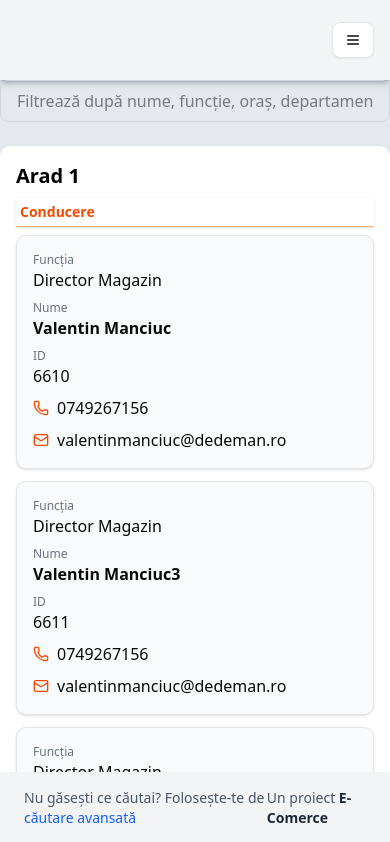
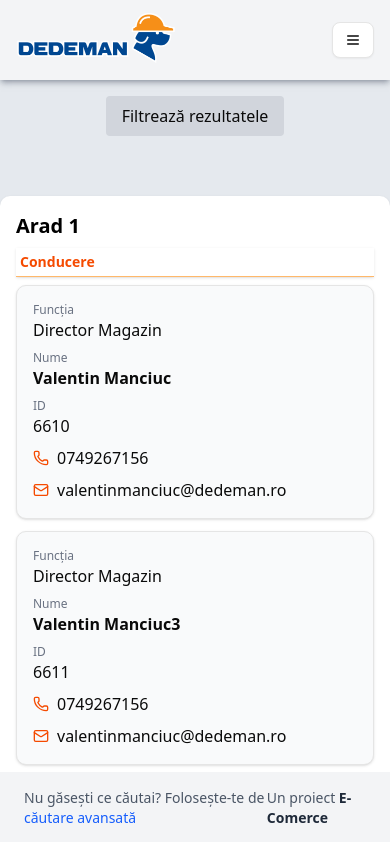
Before and after one commit to LaviniaRusu/next-project, a Next.js app: page /stores/1 in a window 390 px wide. Shown: the top 842 px of the page. Built offline with nearby package versions, Linux system fonts and the light colour scheme.

Commit message:
Filter button, Responsive Homepage, LogoImage->Homepage Button, City push (stores/1), Error  Suggestions

```diff
--- a/src/app/page.tsx
+++ b/src/app/page.tsx
@@ -89,11 +89,11 @@
 "use client";
 
 import SearchInput from "../components/SearchInput";
-import { Input } from "@/components/ui/input";
+
 export default function Home() {
   return (
-    <div className="p-4 md:max-lg:flex ">
-      <h1 className="p-10 place-self-center font-bold">Homepage</h1>
+    <div className="min-h-screen flex flex-col items-center justify-start pt-24 px-4">
+      <h1 className="text-4xl font-bold mb-6 text-center">Homepage</h1>
       <SearchInput />
     </div>
   );
--- a/src/app/stores/page.tsx
+++ b/src/app/stores/page.tsx
@@ -1,6 +1,6 @@
 "use client";
 
-import SearchFilterStores from "../../components/SearchFilrterStores";
+import SearchFilterStores from "../../components/SearchFilterStores";
 
 export default function Stores() {
   return (
--- a/src/components/GroupedDepts.tsx
+++ b/src/components/GroupedDepts.tsx
@@ -563,6 +563,7 @@
 import { Dept } from "../Types/interfaces";
 import { useMediaQuery } from "usehooks-ts";
 import { useState } from "react";
+import { Input } from "./ui/input";
 
 const TableView = ({
   groupedByCity,
@@ -717,6 +718,7 @@
 }) => {
   const isDesktop = useMediaQuery("(min-width: 768px)");
   const [search, setSearch] = useState("");
+  const [showFilter, setShowFilter] = useState(false);
 
   const filteredDeps = apiresp.deps.filter(
     (d) =>
@@ -738,14 +740,34 @@
     groupedByCity[dept.city].push(dept);
   });
   return (
-    <div className="space-y-6">
-      <input
-        type="text"
-        placeholder="Filtrează după nume, funcție, oraș, departament..."
-        className="w-full px-4 py-2 border border-gray-300 rounded-md focus:outline-none focus:ring-2 focus:ring-orange-400"
-        value={search}
-        onChange={(e) => setSearch(e.target.value)}
-      />
+    <div className="w-full mx-auto">
+      <div className="flex flex-col lg:flex-row lg:items-center lg:justify-start gap-4 mb-7 p-4">
+        <div className="w-full lg:w-auto flex justify-center lg:justify-start">
+          <button
+            onClick={() => setShowFilter((prev) => !prev)}
+            className="bg-gray-300 hover:bg-blue-500 hover:text-white transition-colors px-4 py-2 rounded whitespace-nowrap"
+          >
+            Filtrează rezultatele
+          </button>
+        </div>
+
+        <div className="bg-white lg:ml-58 mx-auto relative flex justify-center w-full lg:w-auto">
+          {showFilter && (
+            <form
+              onSubmit={(e) => e.preventDefault()}
+              className="flex items-start border w-full"
+            >
+              <Input
+                type="text"
+                placeholder="Filtrează după nume, funcție, oraș, departament..."
+                value={search}
+                onChange={(e) => setSearch(e.target.value)}
+                className="w-[600px] h-[40px] px-4 py-2 bg-white"
+              />
+            </form>
+          )}
+        </div>
+      </div>
 
       {Object.keys(groupedByCity).length === 0 ? (
         <p className="text-gray-500 text-center mt-6">
--- a/src/components/NavBar.tsx
+++ b/src/components/NavBar.tsx
@@ -37,7 +37,9 @@
 import SearchInput from "./SearchInput";
 import MobileMenu from "./MobileMenu";
 import { FileText, User } from "lucide-react";
-
+import LogoDedeman from "@/Images/Logo_Dedeman.svg.png";
+import Image from "next/image";
+import Link from "next/link";
 interface Props {
   onSearch: (searchText: string) => void;
 }
@@ -53,15 +55,19 @@
 
   return (
     <div className="w-full h-[80px] flex items-center px-4 py-2 bg-gray-100 shadow-md shadow-gray-500/50">
+      <div>
+        <Link href="http://localhost:3000/">
+          <Image src={LogoDedeman} alt="Logo Dedeman" className="w-40 h-auto" />
+        </Link>
+      </div>
       <div className="ml-auto block sm:hidden">
         <MobileMenu />
       </div>
-      {/* Ecrane mari: afiseaza search bar */}
+
       <div className="hidden sm:block flex-1">
         <SearchInput />
       </div>
 
-      {/* Iconițele (doar pe ecrane mari) */}
       <div className="hidden sm:flex items-center space-x-2">
         <FileText className="w-6 h-6 -scale-y-100 stroke-black" />
         <User className="w-6 h-6 stroke-black fill-black" />
--- a/src/components/SearchFilrterStores.tsx
+++ b/src/components/SearchFilterStores.tsx
@@ -6,6 +6,7 @@
 import { fetchStores } from "@/services/fetchStores";
 import { Store, Group } from "@/Types/interfaces";
 import Link from "next/link";
+import { Input } from "./ui/input";
 
 const StoreCard = ({ store }: { store: Store }) => {
   // const router = useRouter();
@@ -269,9 +270,7 @@
   //
   return (
     <div className="w-full mx-auto ">
-      {/* Wrapper pentru inputul de căutare utilizatori și filtrare */}
       <div className="flex flex-col lg:flex-row lg:items-center lg:justify-start gap-4 mb-7 p-4">
-        {/* Butonul de filtrare */}
         <div className="w-full lg:w-auto flex justify-center lg:justify-start">
           <button
             onClick={() => setShowFilter((prev) => !prev)}
@@ -287,7 +286,7 @@
               onSubmit={(e) => e.preventDefault()}
               className="flex items-center border w-full "
             >
-              <input
+              <Input
                 type="text"
                 placeholder="Caută magazine..."
                 onChange={(e) => setSearchText(e.target.value)}
```
Also changed, not shown: src/Images/Logo_Dedeman.svg.png (added), src/Images/logo_provizoriu.png (deleted).
